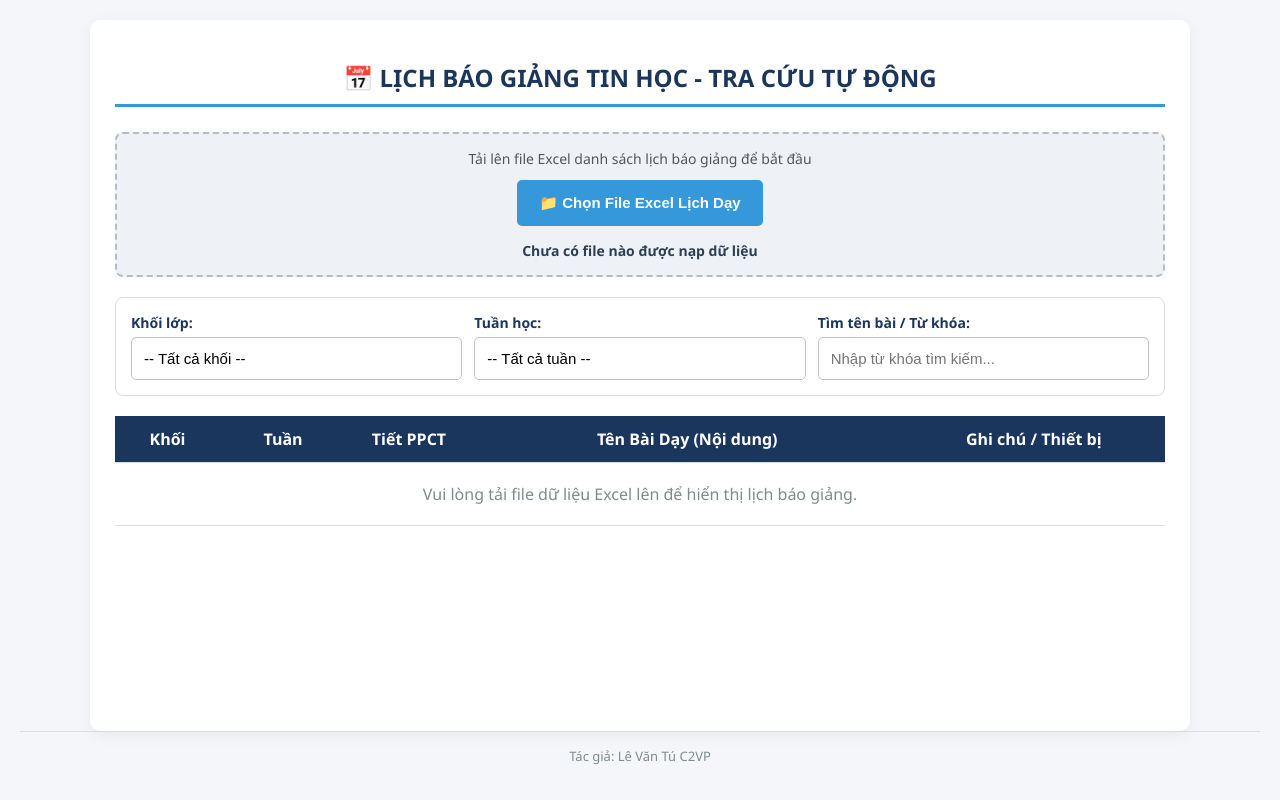
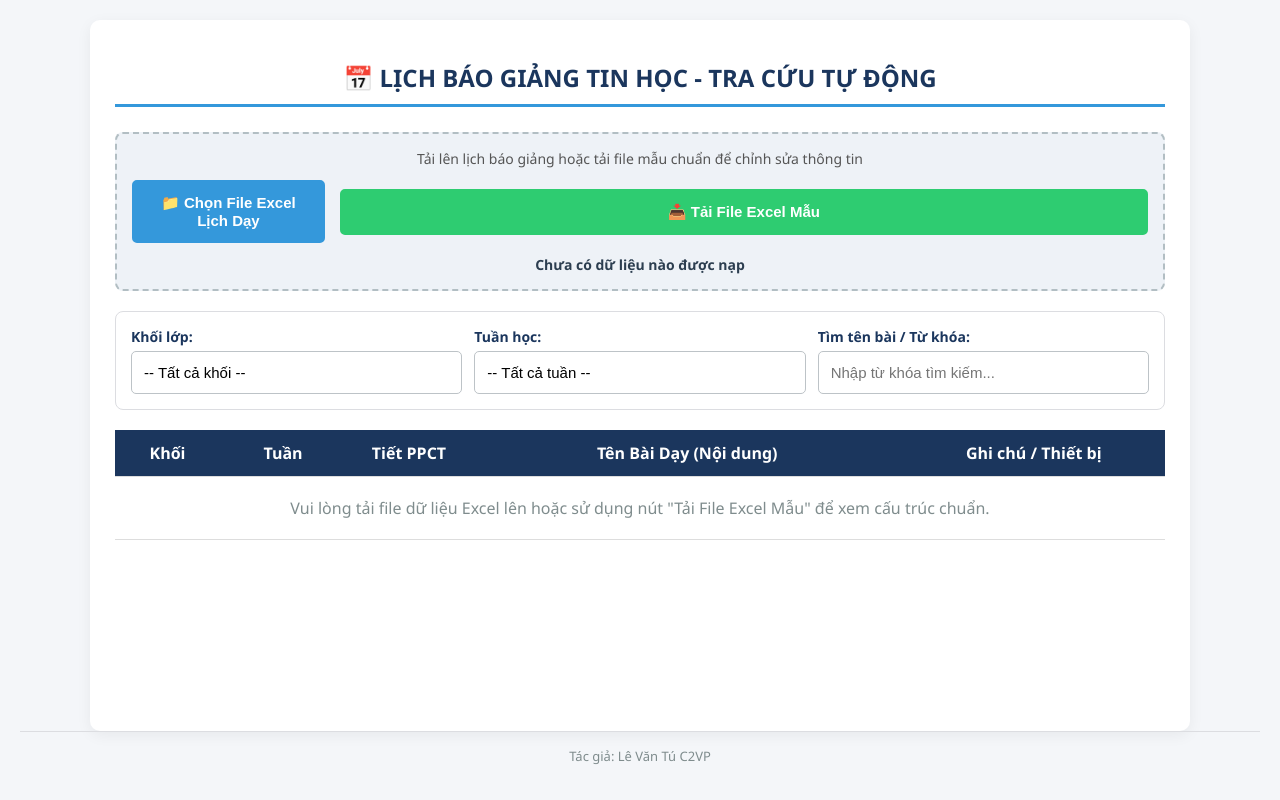
Before and after one commit to tulvc2vp-pixel/lbg, a plain HTML site: page index.html in a window 1280 px wide. Drawn offline with Linux system fonts and the light colour scheme.

Commit message:
Update index.html

```diff
--- a/index.html
+++ b/index.html
@@ -10,6 +10,7 @@
         :root {
             --primary-color: #1b365d;
             --secondary-color: #3498db;
+            --success-color: #2ecc71;
             --accent-color: #e74c3c;
             --bg-color: #f4f6f9;
             --text-color: #333;
@@ -69,6 +70,21 @@
             margin-bottom: 20px;
         }
 
+        .button-group {
+            display: flex;
+            flex-direction: column;
+            gap: 10px;
+            justify-content: center;
+            align-items: center;
+        }
+
+        @media (min-width: 550px) {
+            .button-group {
+                flex-direction: row;
+                gap: 15px;
+            }
+        }
+
         .upload-btn-wrapper {
             position: relative;
             overflow: hidden;
@@ -76,14 +92,12 @@
             width: 100%;
         }
 
-        @media (min-width: 480px) {
+        @media (min-width: 550px) {
             .upload-btn-wrapper { width: auto; }
         }
 
-        .btn-upload {
-            border: 2px solid var(--secondary-color);
+        .btn-upload, .btn-download-template {
             color: white;
-            background-color: var(--secondary-color);
             padding: 12px 20px;
             border-radius: 5px;
             font-size: 15px;
@@ -91,10 +105,30 @@
             cursor: pointer;
             transition: 0.3s;
             width: 100%;
+            border: none;
+            box-sizing: border-box;
+            display: inline-flex;
+            align-items: center;
+            justify-content: center;
+        }
+
+        .btn-upload {
+            background-color: var(--secondary-color);
+            border: 2px solid var(--secondary-color);
         }
 
         .btn-upload:hover {
             background-color: #2980b9;
+        }
+
+        .btn-download-template {
+            background-color: var(--success-color);
+            border: 2px solid var(--success-color);
+            text-decoration: none;
+        }
+
+        .btn-download-template:hover {
+            background-color: #27ae60;
         }
 
         .upload-section input[type=file] {
@@ -109,7 +143,7 @@
         }
 
         #file-name-display {
-            margin-top: 10px;
+            margin-top: 12px;
             font-weight: bold;
             color: #2c3e50;
             font-size: 14px;
@@ -158,7 +192,7 @@
             border-radius: 5px;
             font-size: 15px;
             outline: none;
-            -webkit-appearance: none; /* Tối ưu hiển thị select trên iOS */
+            -webkit-appearance: none;
             background-color: #fff;
         }
 
@@ -166,7 +200,7 @@
             border-color: var(--secondary-color);
         }
 
-        /* Responsive Table chuyển sang Card View trên điện thoại */
+        /* Responsive Table sang Card View trên điện thoại */
         .table-responsive {
             width: 100%;
         }
@@ -190,18 +224,9 @@
             text-align: center;
         }
 
-        /* CSS Biến đổi giao diện bảng thành dạng Card trên Mobile */
         @media screen and (max-width: 767px) {
-            table, thead, tbody, th, td, tr {
-                display: block;
-            }
-
-            thead tr {
-                position: absolute;
-                top: -9999px;
-                left: -9999px;
-            }
-
+            table, thead, tbody, th, td, tr { display: block; }
+            thead tr { position: absolute; top: -9999px; left: -9999px; }
             tr {
                 background: var(--card-bg);
                 border: 1px solid #dcdde1;
@@ -210,11 +235,7 @@
                 padding: 10px;
                 box-shadow: 0 2px 5px rgba(0,0,0,0.03);
             }
-
-            tr:nth-child(even) {
-                background-color: var(--card-bg);
-            }
-
+            tr:nth-child(even) { background-color: var(--card-bg); }
             td {
                 border: none;
                 border-bottom: 1px dashed #eee;
@@ -224,11 +245,7 @@
                 font-size: 14px;
                 min-height: 24px;
             }
-
-            td:last-child {
-                border-bottom: none;
-            }
-
+            td:last-child { border-bottom: none; }
             td:before {
                 position: absolute;
                 top: 12px;
@@ -239,27 +256,16 @@
                 font-weight: bold;
                 color: var(--primary-color);
             }
-
-            /* Gán nhãn cột cho chế độ xem điện thoại */
             td:nth-of-type(1):before { content: "Khối lớp"; }
             td:nth-of-type(2):before { content: "Tuần học"; }
             td:nth-of-type(3):before { content: "Tiết PPCT"; }
             td:nth-of-type(4):before { content: "Bài dạy"; }
             td:nth-of-type(5):before { content: "Thiết bị"; }
-
-            .badge-khoi {
-                padding: 2px 6px !important;
-                font-size: 11px !important;
-            }
+            .badge-khoi { padding: 2px 6px !important; font-size: 11px !important; }
         }
 
-        tr:nth-child(even) {
-            background-color: #f9fbfd;
-        }
-
-        tr:hover {
-            background-color: #f1f2f6;
-        }
+        tr:nth-child(even) { background-color: #f9fbfd; }
+        tr:hover { background-color: #f1f2f6; }
 
         .badge-khoi {
             background-color: #57606f;
@@ -271,10 +277,7 @@
             display: inline-block;
         }
 
-        .text-center {
-            text-align: center;
-        }
-
+        .text-center { text-align: center; }
         .no-result {
             text-align: center;
             padding: 30px;
@@ -283,7 +286,6 @@
             font-size: 16px;
         }
 
-        /* Chân trang thông tin tác giả */
         footer {
             text-align: center;
             padding: 15px;
@@ -300,17 +302,22 @@
 <div class="container">
     <h1>📅 Lịch Báo Giảng Tin Học - Tra Cứu Tự Động</h1>
 
-    <!-- Bước 1: Tải File Excel lên ứng dụng -->
+    <!-- Khung tải lên và tải mẫu file Excel -->
     <div class="upload-section">
-        <p style="margin: 0 0 12px 0; font-size: 14px; color: #555;">Tải lên file Excel danh sách lịch báo giảng để bắt đầu</p>
-        <div class="upload-btn-wrapper">
-            <button class="btn-upload">📁 Chọn File Excel Lịch Dạy</button>
-            <input type="file" id="excel-file" accept=".xlsx, .xls" onchange="docFileExcel(event)">
+        <p style="margin: 0 0 12px 0; font-size: 14px; color: #555;">Tải lên lịch báo giảng hoặc tải file mẫu chuẩn để chỉnh sửa thông tin</p>
+        <div class="button-group">
+            <!-- Nút chọn file từ thiết bị -->
+            <div class="upload-btn-wrapper">
+                <button class="btn-upload">📁 Chọn File Excel Lịch Dạy</button>
+                <input type="file" id="excel-file" accept=".xlsx, .xls" onchange="docFileExcel(event)">
+            </div>
+            <!-- Nút tải file cấu trúc mẫu -->
+            <button class="btn-download-template" onclick="taiFileMau()">📥 Tải File Excel Mẫu</button>
         </div>
-        <div id="file-name-display">Chưa có file nào được nạp dữ liệu</div>
+        <div id="file-name-display">Chưa có dữ liệu nào được nạp</div>
     </div>
 
-    <!-- Bước 2: Bộ lọc tra cứu nhanh -->
+    <!-- Bộ lọc tra cứu nhanh -->
     <div class="filter-section">
         <div class="form-group">
             <label for="filter-khoi">Khối lớp:</label>
@@ -327,7 +334,6 @@
             <label for="filter-tuan">Tuần học:</label>
             <select id="filter-tuan" onchange="traCuu()">
                 <option value="">-- Tất cả tuần --</option>
-                <!-- Tự động tạo từ tuần 1 đến 35 -->
             </select>
         </div>
 
@@ -337,7 +343,7 @@
         </div>
     </div>
 
-    <!-- Bước 3: Bảng hiển thị kết quả -->
+    <!-- Bảng kết quả -->
     <div class="table-responsive">
         <table id="main-table">
             <thead>
@@ -351,7 +357,7 @@
             </thead>
             <tbody id="data-table-body">
                 <tr>
-                    <td colspan="5" class="text-center" style="color: #7f8c8d; padding: 20px;" id="initial-msg">Vui lòng tải file dữ liệu Excel lên để hiển thị lịch báo giảng.</td>
+                    <td colspan="5" class="text-center" style="color: #7f8c8d; padding: 20px;" id="initial-msg">Vui lòng tải file dữ liệu Excel lên hoặc sử dụng nút "Tải File Excel Mẫu" để xem cấu trúc chuẩn.</td>
                 </tr>
             </tbody>
         </table>
@@ -359,16 +365,14 @@
     </div>
 </div>
 
-<!-- Thêm thông tin tác giả ở chân trang -->
 <footer>
     Tác giả: Lê Văn Tú C2VP
 </footer>
 
 <script>
-    // Biến toàn cục lưu trữ dữ liệu sau khi đọc từ Excel
     let duLieuBaoGiang = [];
 
-    // Tự động tạo danh sách 35 tuần học vào thanh lọc lựa chọn
+    // Tự động tạo danh sách 35 tuần học
     const selectTuan = document.getElementById('filter-tuan');
     for (let i = 1; i <= 35; i++) {
         let option = document.createElement('option');
@@ -377,7 +381,45 @@
         selectTuan.appendChild(option);
     }
 
-    // Hàm xử lý và đọc file Excel khi người dùng upload
+    // Hàm tạo và tự động tải file Excel mẫu trực tiếp bằng mã nguồn JS (SheetJS)
+    function taiFileMau() {
+        // Tạo cấu trúc dữ liệu cho tab hướng dẫn
+        const wsInstData = [
+            ["HƯỚNG DẪN NHẬP DỮ LIỆU LỊCH BÁO GIẢNG TIN HỌC"],
+            [],
+            ["1. Ứng dụng sẽ đọc dữ liệu từ tab 'Du_lieu_lich_day'. Bạn vui lòng nhập đúng cấu trúc cột ở tab đó."],
+            ["2. Không thay đổi tên các tiêu đề cột (Khối, Tuần, Tiết PPCT, Tên Bài Dạy, Ghi chú / Thiết bị)."],
+            ["3. Cột 'Khối' chỉ nhập số (ví dụ: 6, 7, 8, 9)."],
+            ["4. Cột 'Tuần' chỉ nhập số từ 1 đến 35."],
+            ["5. Cột 'Tiết PPCT' nhập số thứ tự tiết theo phân phối chương trình."],
+            ["6. Sau khi nhập xong dữ liệu, lưu file Excel lại và nạp vào ứng dụng web."]
+        ];
+
+        // Tạo cấu trúc dữ liệu mẫu cho tab lịch dạy
+        const wsLichDayData = [
+            ["Khối", "Tuần", "Tiết PPCT", "Tên Bài Dạy", "Ghi chú / Thiết bị"],
+            [6, 1, "1", "Bài 1: Thông tin và thu nhận thông tin", "Phòng máy / Máy chiếu"],
+            [6, 1, "2", "Bài 1: Thông tin và thu nhận thông tin (Tiếp theo)", "Phiếu học tập"],
+            [6, 2, "3", "Bài 2: Lưu trữ và trao đổi thông tin", "Máy chiếu"],
+            [6, 2, "4", "Bài 3: Máy tính trong hoạt động thông tin", "Thực hành phòng máy"],
+            [7, 1, "1", "Bài 1: Thiết bị vào ra cơ bản", "Mô hình thiết bị"],
+            [7, 1, "2", "Bài 2: Hệ điều hành và phần mềm ứng dụng", "Phòng máy"],
+            [8, 1, "1", "Bài 1: Lịch sử máy tính", "Tranh ảnh lịch sử"],
+            [9, 1, "1", "Bài 1: Khái niệm thế giới ảo và số hóa", "Máy chiếu"]
+        ];
+
+        const wb = XLSX.utils.book_new();
+        const wsInst = XLSX.utils.aoa_to_sheet(wsInstData);
+        const wsLichDay = XLSX.utils.aoa_to_sheet(wsLichDayData);
+
+        XLSX.utils.book_append_sheet(wb, wsInst, "Huong_dan_cau_truc");
+        XLSX.utils.book_append_sheet(wb, wsLichDay, "Du_lieu_lich_day");
+
+        // Xuất file tải về
+        XLSX.writeFile(wb, "Mau_Lich_Bao_Giang_Tin_Hoc.xlsx");
+    }
+
+    // Hàm đọc file Excel khi người dùng nạp lên hệ thống
     function docFileExcel(event) {
         const file = event.target.files[0];
         if (!file) return;
@@ -388,8 +430,6 @@
         reader.onload = function(e) {
             const data = new Uint8Array(e.target.result);
             const workbook = XLSX.read(data, { type: 'array' });
-
-            // Đọc dữ liệu từ tab có tên là 'Du_lieu_lich_day'
             const sheetName = 'Du_lieu_lich_day';
             const worksheet = workbook.Sheets[sheetName];
 
@@ -398,25 +438,21 @@
                 return;
             }
 
-            // Chuyển đổi dữ liệu từ Sheet sang định dạng JSON mảng
             const rawJson = XLSX.utils.sheet_to_json(worksheet);
 
-            // Chuẩn hóa dữ liệu tương thích với bảng hiển thị
             duLieuBaoGiang = rawJson.map(row => ({
                 khoi: row['Khối'] ? String(row['Khối']).trim() : "",
                 tuan: row['Tuần'] ? parseInt(row['Tuần']) : "",
                 tiet: row['Tiết PPCT'] ? String(row['Tiết PPCT']).trim() : "",
                 tenBai: row['Tên Bài Dạy'] ? String(row['Tên Bài Dạy']).trim() : "",
                 ghiChu: row['Ghi chú / Thiết bị'] ? String(row['Ghi chú / Thiết bị']).trim() : ""
-            })).filter(item => item.tenBai !== ""); // Loại bỏ dòng trống không có tên bài
+            })).filter(item => item.tenBai !== "");
 
-            // Hiển thị toàn bộ dữ liệu vừa nạp lên bảng
             hienThiDuLieu(duLieuBaoGiang);
         };
         reader.readAsArrayBuffer(file);
     }
 
-    // Hàm hiển thị dữ liệu ra HTML
     function hienThiDuLieu(danhSach) {
         const tbody = document.getElementById('data-table-body');
         const noData = document.getElementById('no-data');
@@ -442,9 +478,7 @@
         });
     }
 
-    // Hàm thực hiện tra cứu lọc thời gian thực (Real-time Filter)
     function traCuu() {
-        // Thay đổi thông báo ban đầu nếu chưa có file
         const initMsg = document.getElementById('initial-msg');
         if (duLieuBaoGiang.length === 0) {
             if (initMsg) initMsg.innerText = "Chưa có dữ liệu. Vui lòng chọn file Excel!";
```
